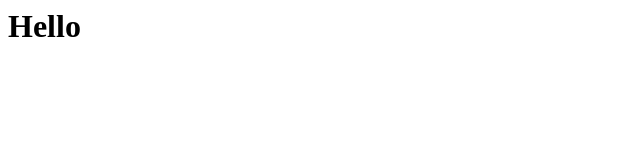
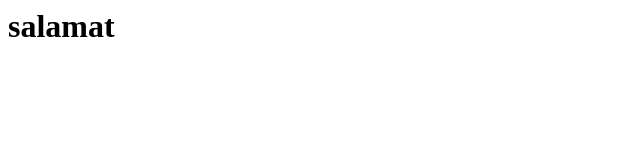
Before and after one commit to chadisam/training, a plain HTML site: page index.html in a window 1280 px wide. Shown: the whole page, without its empty margins (0-640 px from the left). Drawn offline with Linux system fonts and the light colour scheme.

Commit message:
second commit

```diff
--- a/index.html
+++ b/index.html
@@ -5,6 +5,6 @@
     <title>Document</title>
 </head>
 <body>
-    <h1>Hello</h1>
+    <h1>salamat</h1>
 </body>
 </html>
```
